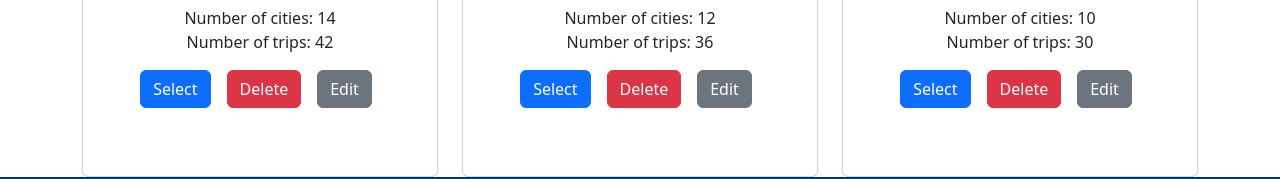
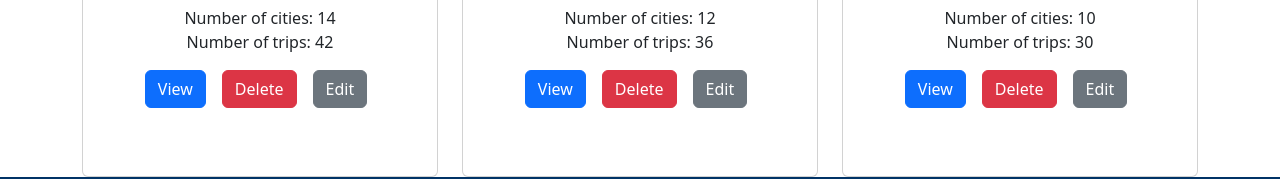
Before and after one commit to Karimsameh100/EasyBus, a React (Create React App) app: page /CompanyManag in a window 1280 px wide. Shown: the part 407-586 px from the top of the page. Built offline with nearby package versions, Linux system fonts and the light colour scheme; data requests are answered from the project's data file.

Commit message:
fix bug on search page

```diff
--- a/src/Pages/CompanyManagment.js
+++ b/src/Pages/CompanyManagment.js
@@ -336,7 +336,7 @@ const CompanyManagement = () => {
                             <br />
                             Number of trips: {companyTrips}
                           </Card.Text>
-                          <Button className='mr-3' variant="primary" onClick={() => handleCompanySelect(company)}>Select</Button>
+                          <Button className='mr-3' variant="primary" onClick={() => handleCompanySelect(company)}>View</Button>
                           <Button className='mr-3' variant="danger" onClick={() => { setShowConfirmModal(true), setConfirmButtonType('danger'), setConfirmMessage("you are going to delete this company with all related data with it and although it's trips are you sure you want delete it?"), setDisableConfirmButton(false); }}>Delete</Button>
                           <Button className='mr-2' variant="secondary" onClick={() => { handleEditClick(company), handleCompanySelect(company), setShowEdit(true), setDisableConfirmButton(false); }}>Edit</Button>
                         </Card.Body>
```
